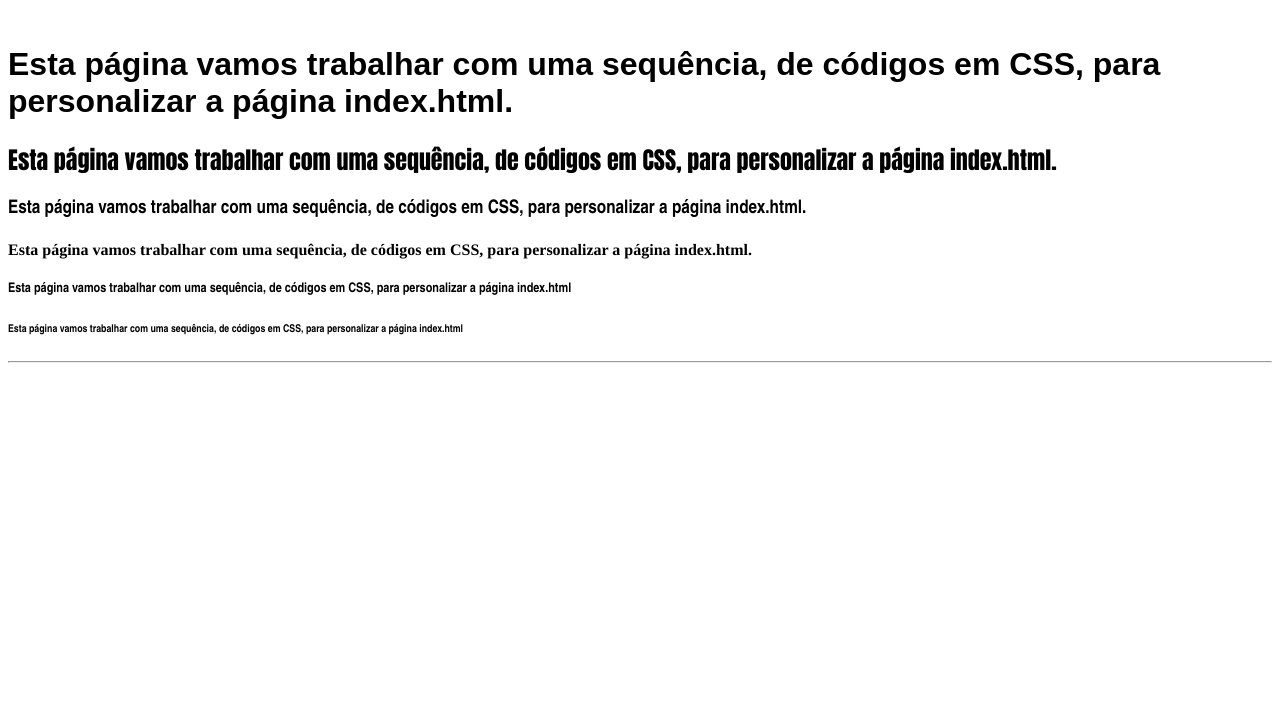
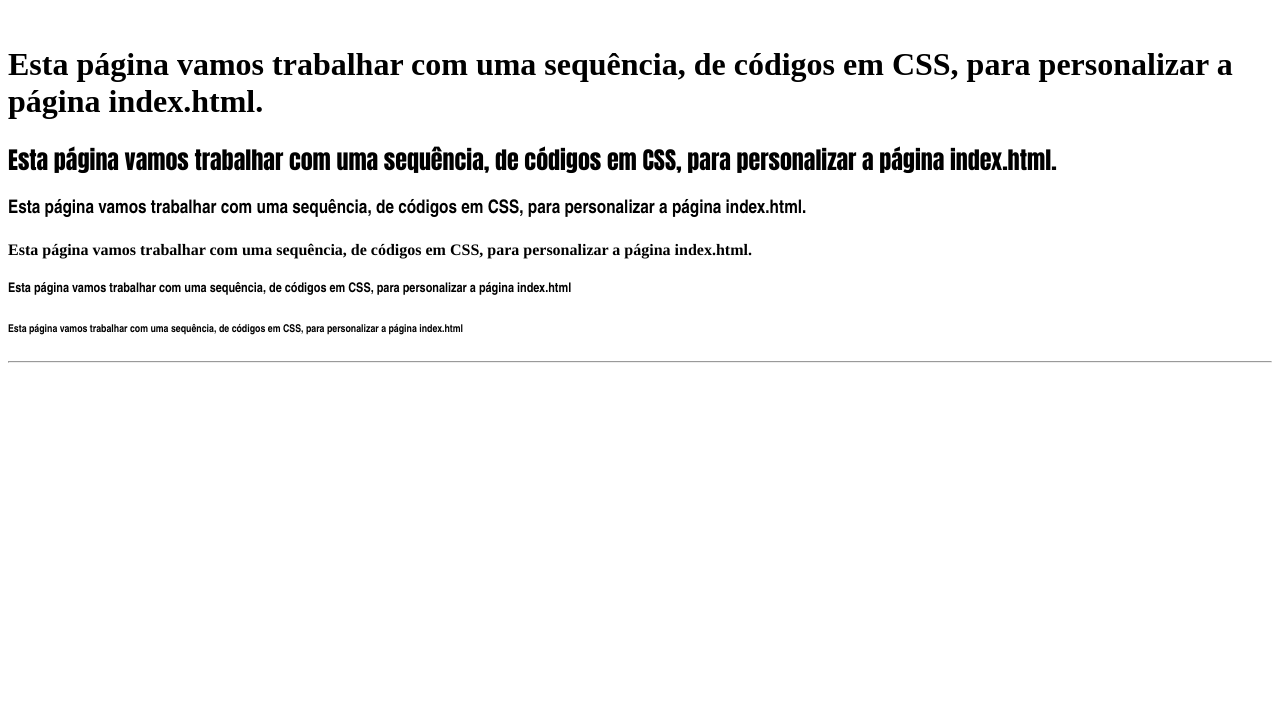
Before and after one commit to NoahOsmont/algo, a plain HTML site: page index.html in a window 1280 px wide. Shown: the part 73-800 px from the top of the page. Drawn offline with Linux system fonts and the light colour scheme.

Commit message:
Update modelo.css

```diff
--- a/modelo.css
+++ b/modelo.css
@@ -6,7 +6,7 @@ todos de uma vez só.
 Assim, toda tag h1 que for utilizada no HTML, será formatada com a fonte Arial:*/
 
 h1 {
-    font-family: Arial, sans-serif;
+    font-family: arial sans-serif;
     }
 
     h2 {
```
